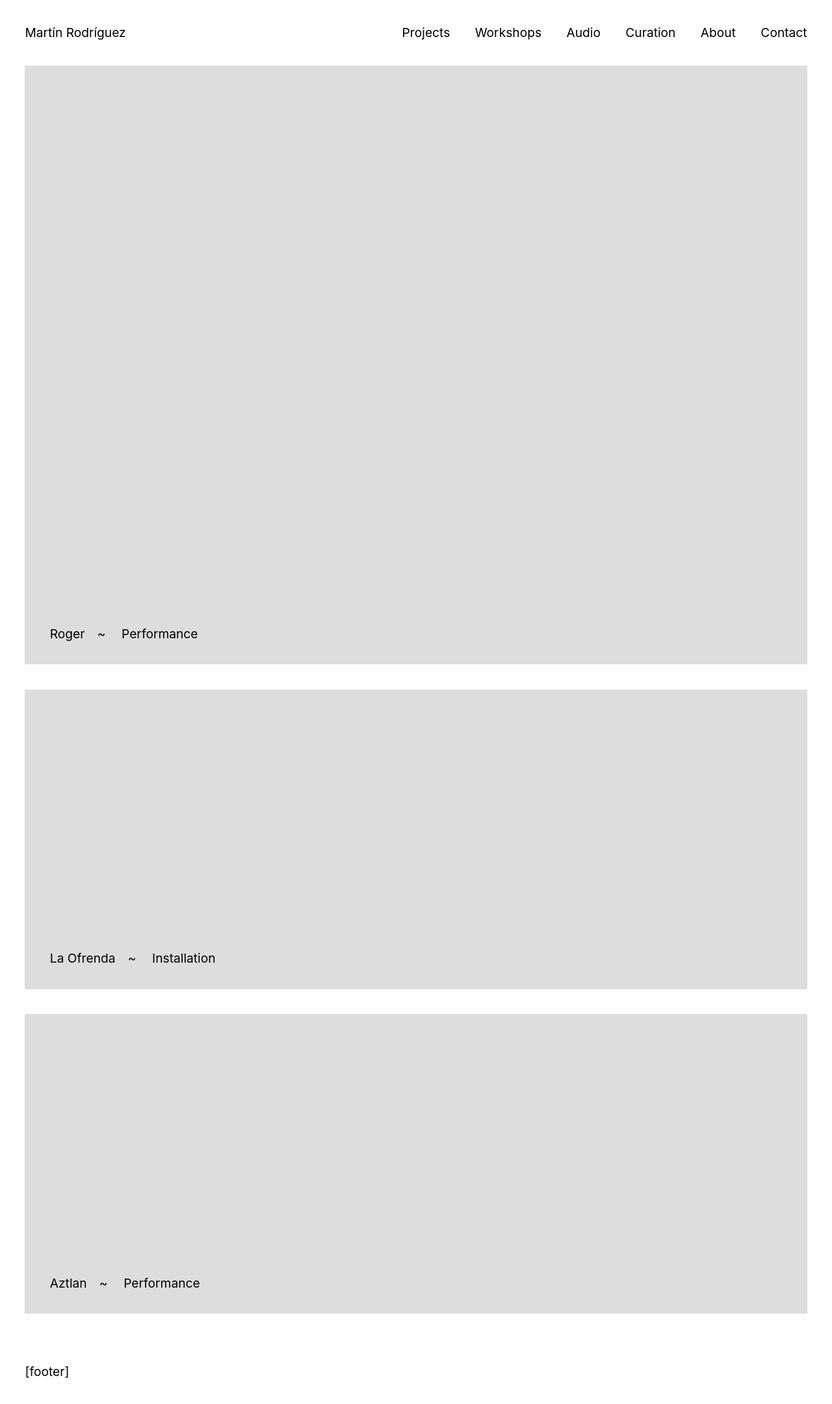
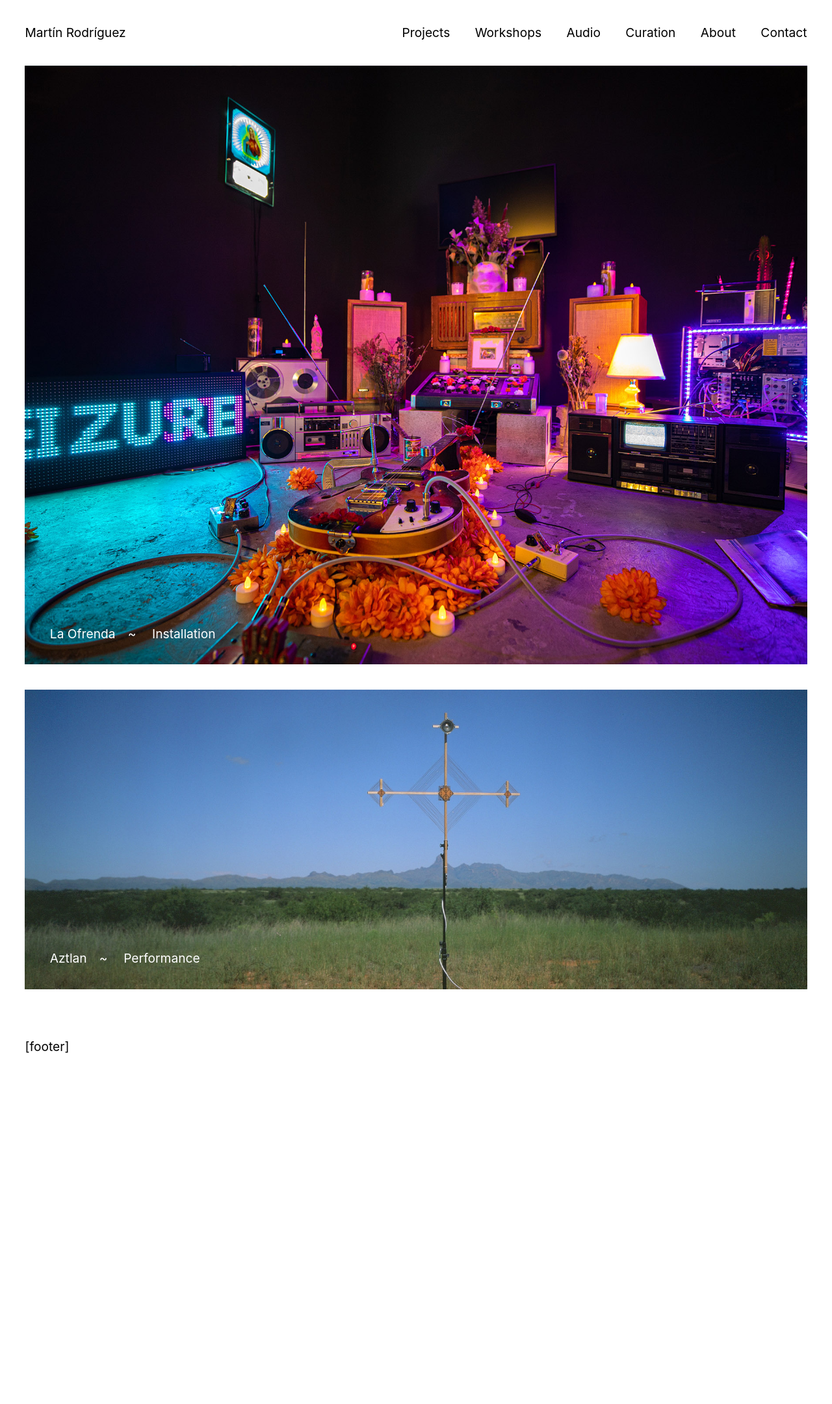
Before and after one commit to etienne/rdzwebsite, a Jekyll site: the page built from index.html, in a window 1280 px wide. Shown: the whole page at 65% size. Built offline with Jekyll 4.4.1, drawn with Linux system fonts in a browser that asks for light colours; after the commit the page ends 1661 px from its top, so only the background shows below that.

Commit message:
Add basic image support to projects

```diff
--- a/_includes/projectTile.html
+++ b/_includes/projectTile.html
@@ -1,4 +1,5 @@
-<a class="projectTile" href="{{ include.project.url }}">
+{% assign image_url = include.project.url | replace: 'index.html', 'images/main.jpg' %}
+<a class="projectTile" style="background-image: url({{ image_url }})" href="{{ include.project.url }}">
   <div class="label">
     <h1>{{ include.project.title }}</h1>
     <h2>{{ include.project.type }} </h2>
--- a/_projects/aztlan/index.html
+++ b/_projects/aztlan/index.html
@@ -14,7 +14,7 @@ date: 2021-02-05
 </div>
 
 <div class="image">
-  <img src="images/6886-002.jpg" alt="Image description goes here" />
+  <img src="images/main.jpg" alt="Image description goes here" />
 </div>
 
 <div class="text narrow center">
--- a/_sass/projectTile.scss
+++ b/_sass/projectTile.scss
@@ -2,6 +2,8 @@
   display: block;
   position: relative;
   background-color: #ddd;
+  background-size: cover;
+  background-position: center;
   height: 24rem;
   margin-bottom: $spacer2;
 
@@ -10,6 +12,7 @@
   }
 
   .label {
+    color: $backgroundColor;
     position: absolute;
     bottom: $spacer1;
     left: $spacer2;
```
Also changed, not shown: _projects/roger/index.html (deleted, +0 -8 lines), _projects/aztlan/images/main.jpg (added), _projects/la-ofrenda/images/main.jpg (added), 1 other file.
